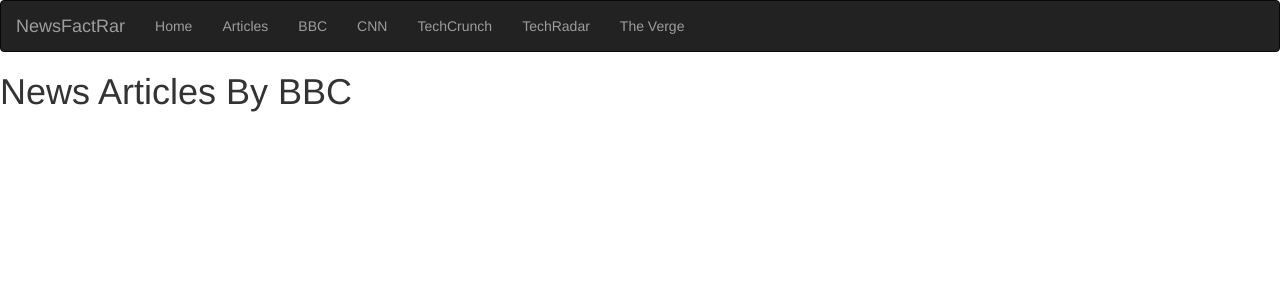
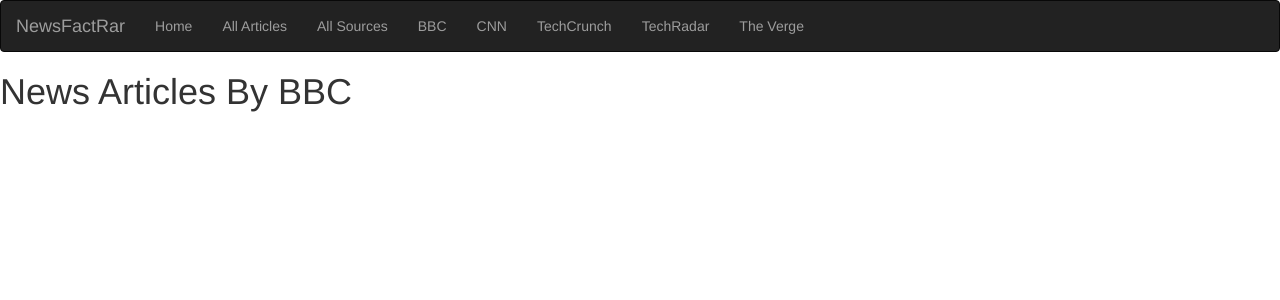
Before and after one commit to benie254/NewsFactRar, a Flask app: template app/templates/bbc.html in a window 1280 px wide. Shown: the top 300 px of the page. Run offline with Flask 2, Linux system fonts and the light colour scheme; the template is opened without the code that fills it, so the values that code supplies are empty; some libraries are stand-ins or nearby versions.

Commit message:
Add a route for sources.

```diff
--- a/app/templates/navbar.html
+++ b/app/templates/navbar.html
@@ -20,7 +20,12 @@
         </li>
         <li>
           <a href="/articles">
-            Articles
+            All Articles
+          </a>
+        </li>
+        <li>
+          <a href="/sources">
+            All Sources
           </a>
         </li>
         <li>
```
